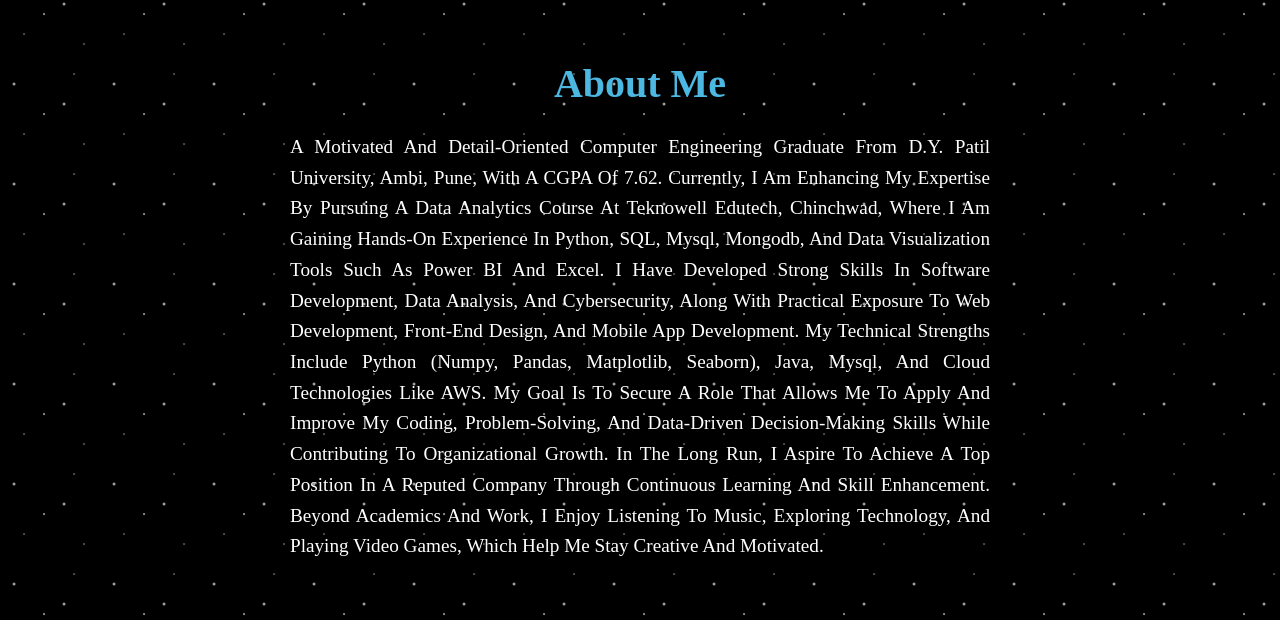
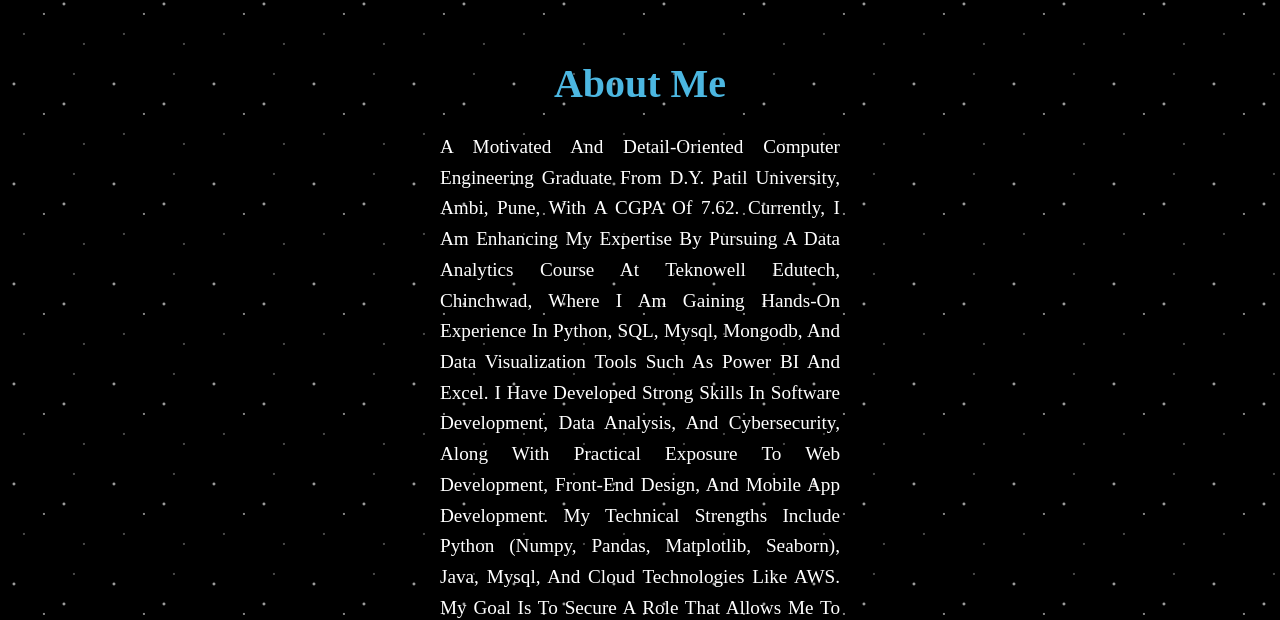
Before and after one commit to prathmeshsalunkhe16/Data_Analyst_Portfolio, a plain HTML site: page index.html in a window 1280 px wide. Shown: the part 840-1460 px from the top of the page. Drawn offline with nearby package versions, Linux system fonts and the light colour scheme.

Commit message:
Updated portfolio

```diff
--- a/style.css
+++ b/style.css
@@ -173,7 +173,7 @@ h2 {
   font-size: 1.2rem;
   text-align: justify;
   line-height: 1.6;
-  max-width: 700px;   /* paragraph ki maximum width */
+  max-width: 400px;   /* paragraph ki maximum width */
   margin: 0 auto;     /* center horizontally */
 }
 
```
